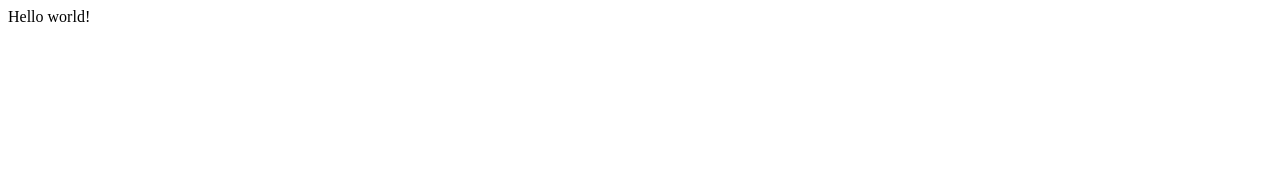
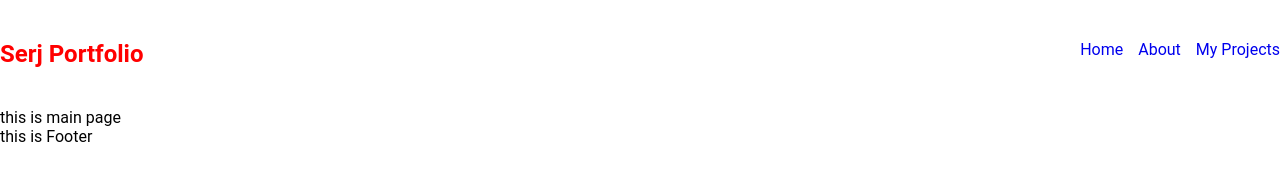
Before and after one commit to Serj10GR/Portfolio, a Gatsby site: page / in a window 1280 px wide. Built offline with nearby package versions, Linux system fonts and the light colour scheme; Gatsby itself is replaced by a stand-in of ours.

Commit message:
first commit, general mockup

```diff
--- a/package.json
+++ b/package.json
@@ -22,16 +22,19 @@
   "dependencies": {
     "gatsby": "2.15.12",
     "gatsby-plugin-sass": "2.1.14",
+    "gatsby-plugin-styled-components": "4.0.0",
     "gatsby-plugin-typescript": "2.1.7",
     "node-sass": "4.12.0",
     "react": "16.9.0",
-    "react-dom": "16.9.0"
+    "react-dom": "16.9.0",
+    "styled-components": "5.2.1"
   },
   "devDependencies": {
     "@types/node": "12.7.4",
     "@types/node-sass": "4.11.0",
     "@types/react": "16.9.2",
     "@types/react-dom": "16.9.0",
+    "@types/styled-components": "5.1.7",
     "@typescript-eslint/eslint-plugin": "2.2.0",
     "@typescript-eslint/parser": "2.2.0",
     "eslint": "6.3.0",
--- /dev/null
+++ b/src/features/CommonLayout/index.tsx
@@ -0,0 +1,23 @@
+import { MainLayoutWrapper } from './styled';
+import { NavBar } from '../NabBar';
+import { Footer } from '../Footer';
+import { GlobalStyle } from '../../globalStyle';
+import React, { ReactNode, Fragment } from 'react';
+
+type TLayout = {
+  children: ReactNode
+}
+
+export const CommonLayout = ({ children }: TLayout) => {
+  return (
+    <Fragment>
+      <GlobalStyle />
+      <MainLayoutWrapper>
+        <NavBar />
+        {children}
+        <Footer />
+      </MainLayoutWrapper>
+    </Fragment>
+
+  );
+};
--- /dev/null
+++ b/src/features/CommonLayout/styled.tsx
@@ -0,0 +1,6 @@
+import styled from 'styled-components/macro';
+
+export const MainLayoutWrapper = styled.div`
+  max-width: 1280px;
+  margin: 0 auto;
+`;
--- /dev/null
+++ b/src/features/Footer/index.tsx
@@ -0,0 +1,10 @@
+import { FooterWrapper } from './styled';
+import React from 'react';
+
+export const Footer = () => {
+  return (
+    <FooterWrapper>
+      this is Footer
+    </FooterWrapper>
+  );
+};
--- /dev/null
+++ b/src/features/Footer/styled.tsx
@@ -0,0 +1,3 @@
+import styled from 'styled-components/macro';
+
+export const FooterWrapper = styled.footer``;
--- /dev/null
+++ b/src/features/NabBar/index.tsx
@@ -0,0 +1,23 @@
+import {
+  NavLink,
+  NavLinksWrapper,
+  NavWrapper,
+  Logo,
+} from './styled';
+import React from 'react';
+
+export const NavBar = () => {
+  return (
+    <NavWrapper>
+      <Logo>
+        Serj Portfolio
+      </Logo>
+      <NavLinksWrapper>
+        <NavLink to='/'>Home</NavLink>
+        <NavLink to='/about'>About</NavLink>
+        <NavLink to='/projects'>My Projects</NavLink>
+      </NavLinksWrapper>
+
+    </NavWrapper>
+  );
+};
--- /dev/null
+++ b/src/features/NabBar/styled.tsx
@@ -0,0 +1,19 @@
+import styled from 'styled-components/macro';
+import { Link } from 'gatsby';
+
+export const NavWrapper = styled.nav`
+ margin: 40px auto;
+ display: flex;
+ justify-content: space-between;
+`;
+
+export const Logo = styled.h2`
+  color: red;
+`;
+
+export const NavLinksWrapper = styled.ul`
+`;
+
+export const NavLink = styled(Link)`
+ margin-left: 15px;
+`;
--- /dev/null
+++ b/src/globalStyle.tsx
@@ -0,0 +1,15 @@
+import { createGlobalStyle } from "styled-components";
+
+const GlobalStyle = createGlobalStyle`
+  @import url('https://fonts.googleapis.com/css2?family=Roboto:ital,wght@0,400;0,500;0,700;1,300&display=swap');
+
+  * {
+    margin: 0;
+    padding: 0;
+    box-sizing: border-box;
+    text-decoration: none;
+    font-family: 'Roboto', sans-serif;
+  }
+`;
+
+export { GlobalStyle };
--- a/src/pages/index.tsx
+++ b/src/pages/index.tsx
@@ -1,3 +1,9 @@
+import { CommonLayout } from '../features/CommonLayout';
+
 import React from 'react';
 
-export default () => <div>Hello world!</div>;
+export default () => (
+  <CommonLayout>
+    this is main page
+  </CommonLayout>
+);
```
Also changed, not shown: src/pages/404.tsx (added, +13 -0 lines), src/pages/about.tsx (added, +12 -0 lines), src/pages/projects/index.tsx (added, +15 -0 lines), tsconfig.json (+24 -23 lines), 2 other files.
